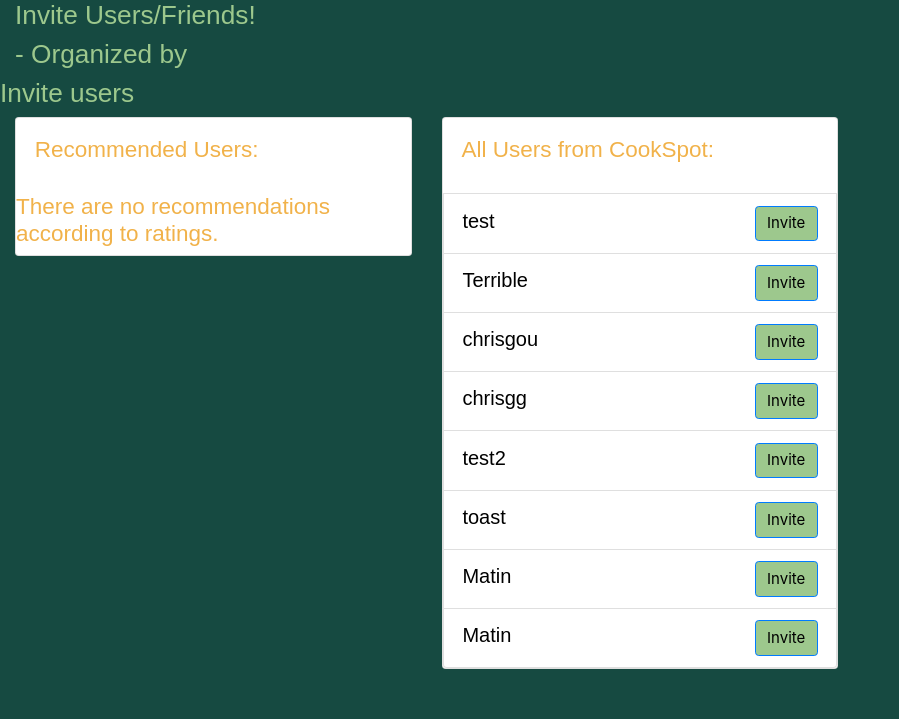
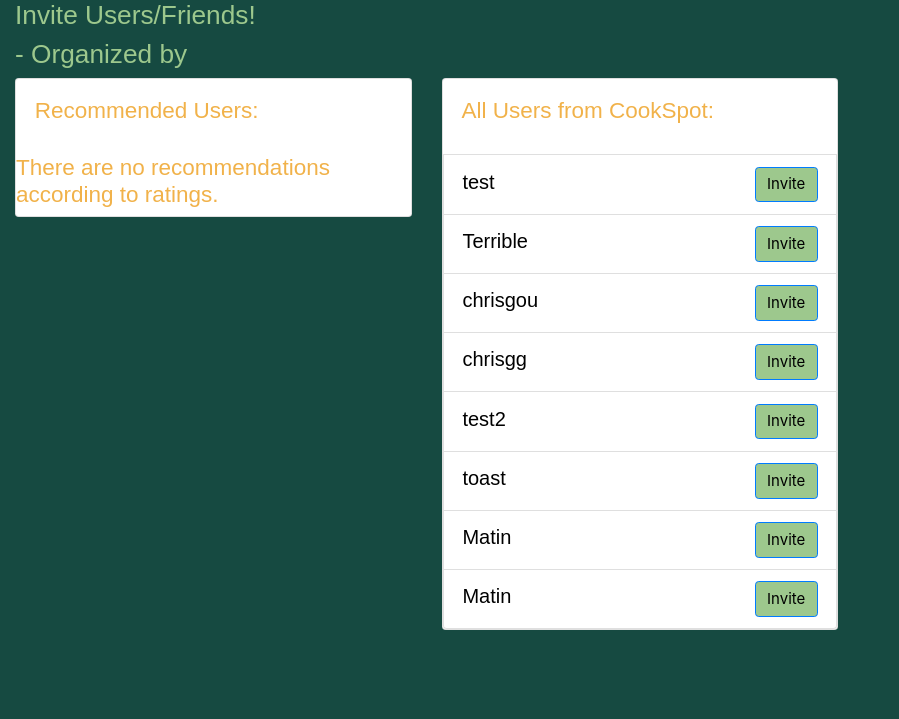
Before and after one commit to Luweren/CookSpot, a Django app: template cookproject/templates/invite.html in a window 1280 px wide. Shown: the part 81-800 px from the top of the page, without its empty margins (0-899 px from the left). Run offline with Django 3.2, Linux system fonts and the light colour scheme; the template is opened without the code that fills it: values that come from a table or form of the project are taken from there, others are empty; data comes from the database, SQL or seed files in the repository; some libraries are stand-ins or nearby versions.

Commit message:
invite2.0

```diff
--- a/cookproject/templates/invite.html
+++ b/cookproject/templates/invite.html
@@ -24,9 +24,6 @@
     <div class="col">
       <h3>{{meet.name}} - Organized by <a href="{% url 'web:myprofile' meet.user %}">{{meet.user}}</a> </h3>
     </div>
-  </div>
-  <div class="row">
-    <h3>Invite users</h3>
   </div>
   <div class="row">
     <div class="col-sm-12 col-md-4 ">
```
